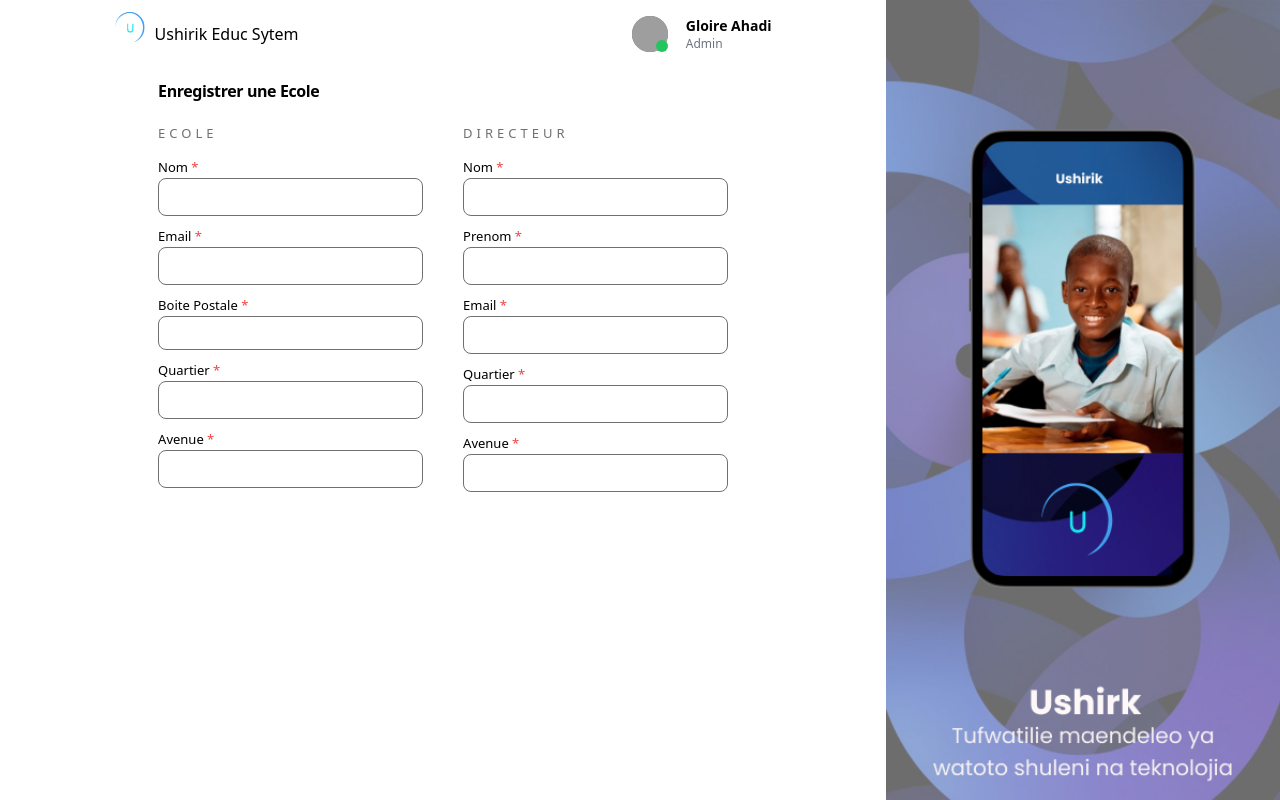
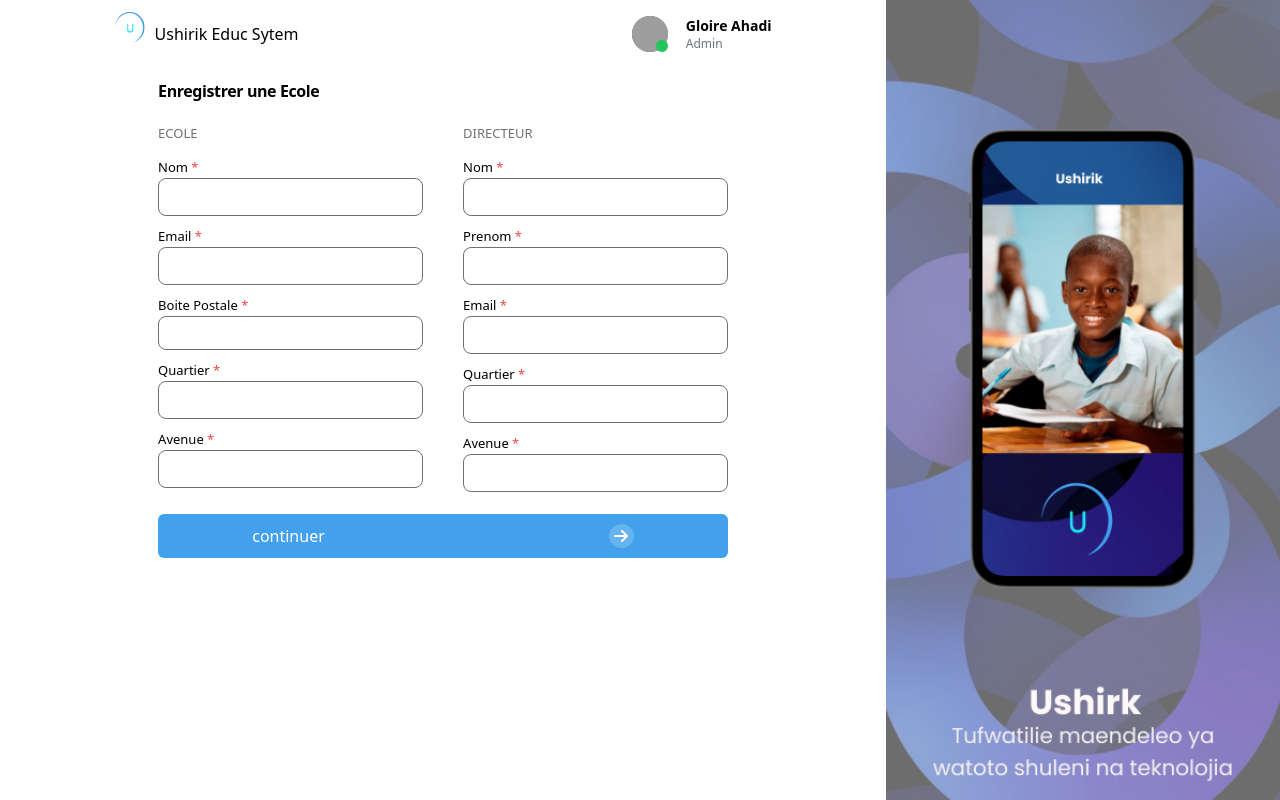
Before and after one commit to AHADI5/ushirik_track_admin_ui, a React (Create React App) app: page /register-school in a window 1280 px wide. Built offline with nearby package versions, Linux system fonts and the light colour scheme; grey boxes are pictures that could not be loaded.

Commit message:
finishing create school form design

```diff
--- a/src/component/school/admin/admin_signup.jsx
+++ b/src/component/school/admin/admin_signup.jsx
@@ -67,7 +67,7 @@ export default function SignUpForms() {
                         placeholder="Ahadi"
                         onChange={gatherData}
                         value={formData.firstName}
-                        className="block w-full rounded-md border-0 py-1.5 text-gray-900 shadow-sm ring-1 ring-inset ring-gray-300 placeholder:text-gray-400 focus:ring-2 focus:ring-inset focus:ring-indigo-600 sm:text-sm sm:leading-6"
+                        className="w-full px-4 py-1.5 rounded-lg border focus:outline-none focus:border-blue-500"
 
                     />
                 </div>
@@ -80,7 +80,8 @@ export default function SignUpForms() {
                         placeholder="Gloire"
                         onChange={gatherData}
                         value={formData.lastName}
-                        className="block w-full rounded-md border-0 py-1.5 text-gray-900 shadow-sm ring-1 ring-inset ring-gray-300 placeholder:text-gray-400 focus:ring-2 focus:ring-inset focus:ring-indigo-600 sm:text-sm sm:leading-6"
+                        className="w-full px-4 py-1.5 rounded-lg border focus:outline-none focus:border-blue-500"
+
 
                     />
                 </div>
@@ -93,7 +94,7 @@ export default function SignUpForms() {
                         placeholder="gloire@gmail.com"
                         onChange={gatherData}
                         value={formData.email}
-                        className="block w-full rounded-md border-0 py-1.5 text-gray-900 shadow-sm ring-1 ring-inset ring-gray-300 placeholder:text-gray-400 focus:ring-2 focus:ring-inset focus:ring-indigo-600 sm:text-sm sm:leading-6"
+                        className="w-full px-4 py-1.5 rounded-lg border focus:outline-none focus:border-blue-500"
 
                     />
                 </div>
@@ -107,7 +108,7 @@ export default function SignUpForms() {
                     autoComplete="current-password"
                     placeholder="Mot de passe"
                     required
-                    className="block w-full rounded-md border-0 py-1.5 text-gray-900 shadow-sm ring-1 ring-inset ring-gray-300 placeholder:text-gray-400 focus:ring-2 focus:ring-inset focus:ring-indigo-600 sm:text-sm sm:leading-6"
+                    className="w-full px-4 py-1.5 rounded-lg border focus:outline-none focus:border-blue-500"
                     />
               </div>
                 <button className="create-account-button">Créer</button>
--- a/src/component/school/registration/registration_form.jsx
+++ b/src/component/school/registration/registration_form.jsx
@@ -1,3 +1,6 @@
+import { FontAwesomeIcon } from "@fortawesome/react-fontawesome";
+import { faArrowRight } from "@fortawesome/free-solid-svg-icons";
+
 export default function RegisterSchoolForm() {
     return (
         <div className="login-section school-infos flex">
@@ -145,9 +148,19 @@ export default function RegisterSchoolForm() {
                                     required
                                 />
                             </div> */}
+
                         </div>
                     </div>
                 </div>
+                <div className="send-button w-full">
+                    <button className="send-button-icon flex justify-start items-center w-full">
+                        <div className="text">continuer</div>
+                        <div className="icon"><FontAwesomeIcon icon={faArrowRight} className="send-icon"/></div>
+                    </button>
+                </div>
+
+
+
             </form>
         </div>
     )
--- a/src/index.css
+++ b/src/index.css
@@ -270,7 +270,7 @@ form input {
 .title {
     color: #707070;
     font-size: small;
-    letter-spacing: 4px;
+
     margin-bottom: 10px;
 }
 
@@ -290,3 +290,19 @@ form input {
     margin-top: 5px;
 
 }
+
+.send-button-icon  {
+
+    justify-content: space-evenly;
+    gap: 200px;
+    padding: 10px;
+    color: white;
+
+}
+
+.send-button-icon .icon  {
+    background-color:rgba(255 ,255 ,255 , 0.2);
+    height: fit-content;
+    width: 25px;
+    border-radius: 50%
+}
```
